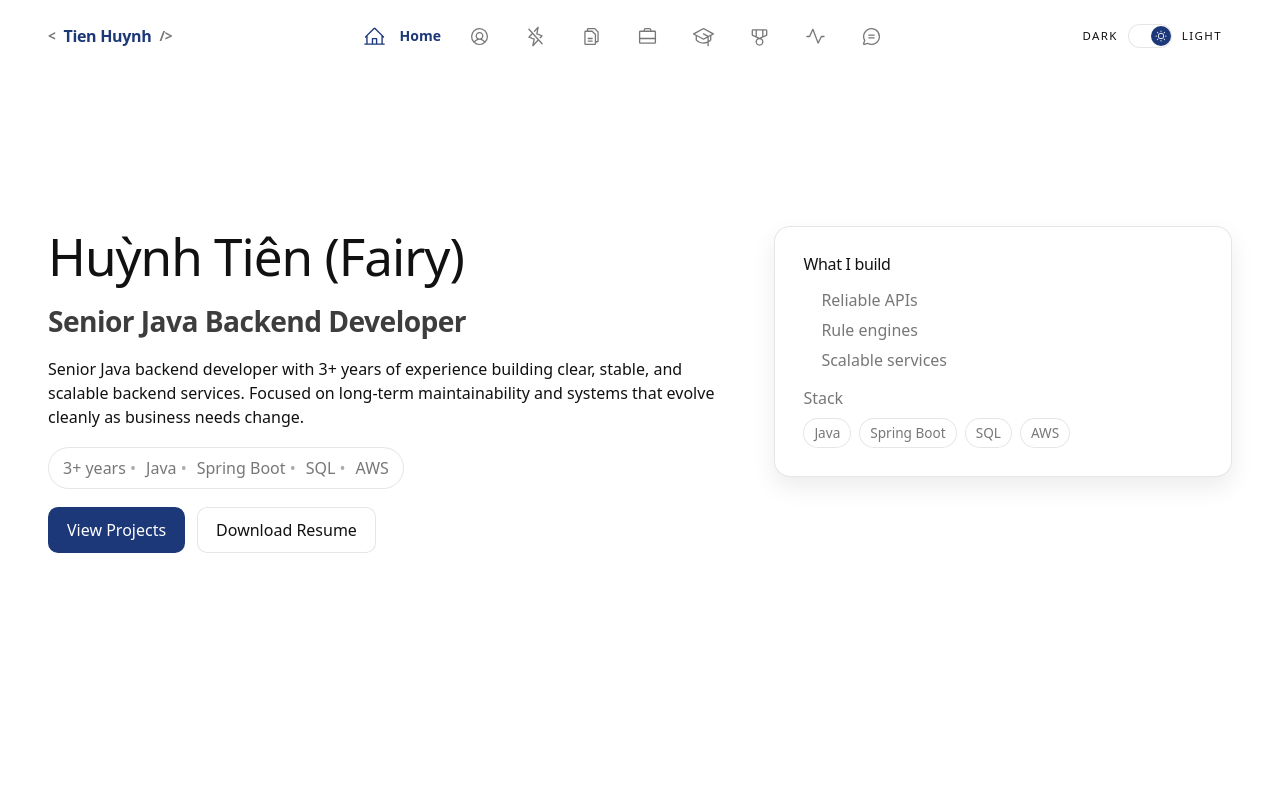
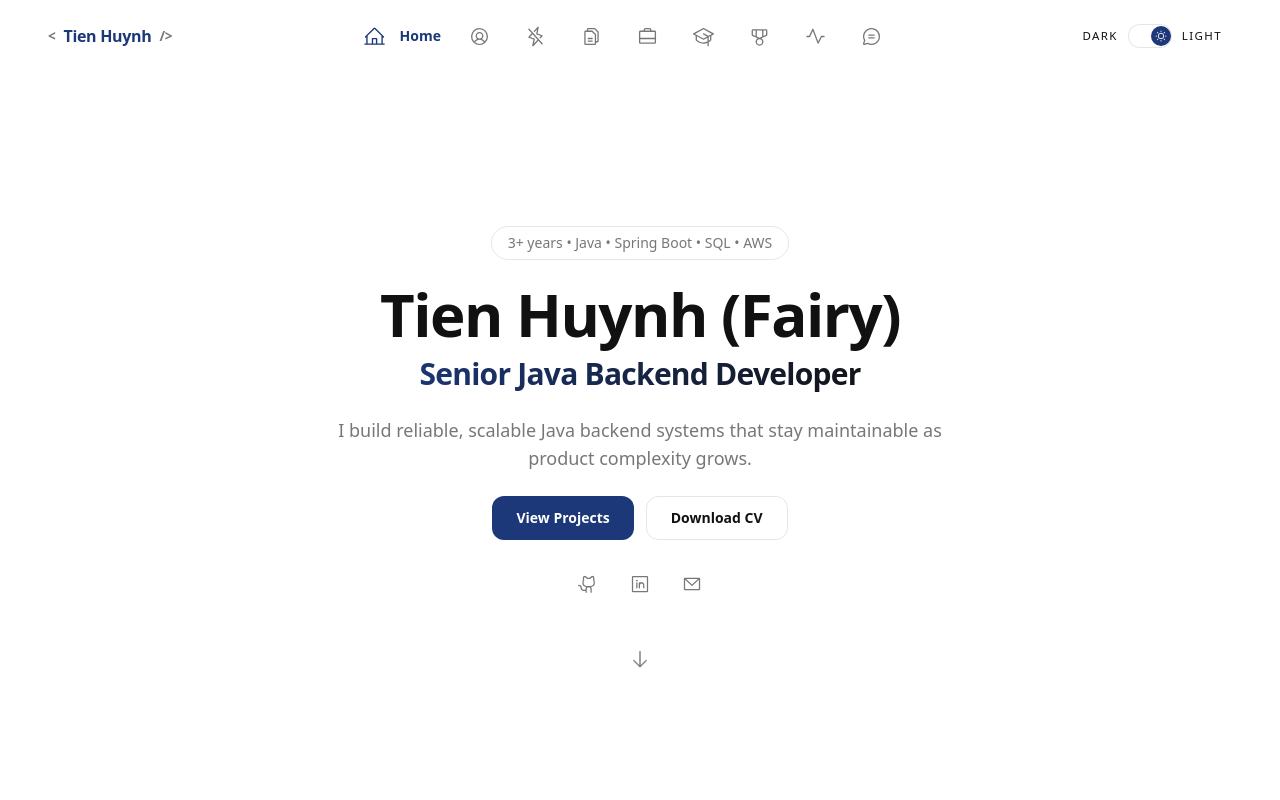
Before and after one commit to tienhuynh-tn/portfolio-tienhuynh-tn, a React (Vite) app: page / in a window 1280 px wide. Shown: the top 800 px of the page. Built offline with nearby package versions, Linux system fonts and the light colour scheme.

Commit message:
feat(hero): redesign Home section to match template layout

```diff
--- a/src/sections/Hero.tsx
+++ b/src/sections/Hero.tsx
@@ -1,63 +1,109 @@
+import {
+  ArrowDown,
+  GithubLogo,
+  LinkedinLogo,
+  EnvelopeSimple,
+} from '@phosphor-icons/react'
+import type { MouseEvent } from 'react'
 import Section from '../components/layout/Section'
 
-const BADGES = ['3+ years', 'Java', 'Spring Boot', 'SQL', 'AWS']
-const HIGHLIGHTS = ['Reliable APIs', 'Rule engines', 'Scalable services']
-const STACK = ['Java', 'Spring Boot', 'SQL', 'AWS']
+const RESUME_PATH = '/resume.pdf'
+const GITHUB_URL = 'https://github.com/tienhuynh-tn'
+const LINKEDIN_URL = 'https://www.linkedin.com/in/tienhuynh-tn/'
+
+const TAGLINE = '3+ years • Java • Spring Boot • SQL • AWS'
+
+function scrollToId(event: MouseEvent<HTMLAnchorElement>, id: string) {
+  event.preventDefault()
+  const element = document.getElementById(id)
+  if (!element) return
+  element.scrollIntoView({ behavior: 'smooth', block: 'start' })
+}
 
 function Hero() {
   return (
     <Section id="home" variant="hero">
-      <div className="heroGrid">
-        <div className="hero">
-          <h1 className="heroTitle">Huỳnh Tiên (Fairy)</h1>
-          <h2 className="heroSubtitle">Senior Java Backend Developer</h2>
+      <div className="relative isolate overflow-hidden">
+        <div className="pointer-events-none absolute left-1/2 top-0 h-64 w-64 -translate-x-1/2 rounded-full bg-[color:var(--primary)]/10 blur-3xl sm:h-80 sm:w-80" />
 
-          <p className="heroSummary">
-            Senior Java backend developer with 3+ years of experience building
-            clear, stable, and scalable backend services. Focused on long-term
-            maintainability and systems that evolve cleanly as business needs
-            change.
+        <div className="mx-auto flex max-w-4xl flex-col items-center gap-6 text-center">
+          <p className="inline-flex items-center rounded-full border border-[color:var(--border)] px-4 py-1.5 text-sm font-medium text-[color:var(--muted)]">
+            {TAGLINE}
           </p>
 
-          <div className="badgeRow" aria-label="Highlights">
-            {BADGES.map((item, idx) => (
-              <span key={item}>
-                {item}
-                {idx < BADGES.length - 1 ? (
-                  <span className="badgeDot"> • </span>
-                ) : null}
-              </span>
-            ))}
+          <div className="space-y-3">
+            <h1 className="text-4xl font-bold tracking-tight text-[color:var(--text)] sm:text-5xl md:text-6xl">
+              Tien Huynh (Fairy)
+            </h1>
+            <h2 className="bg-gradient-to-r from-[color:var(--primary)] to-[color:var(--text)] bg-clip-text text-2xl font-semibold tracking-tight text-transparent sm:text-3xl">
+              Senior Java Backend Developer
+            </h2>
           </div>
 
-          <div className="ctaRow">
-            <a href="#projects" className="btn btnPrimary">
+          <p className="max-w-2xl text-base leading-relaxed text-[color:var(--muted)] sm:text-lg">
+            I build reliable, scalable Java backend systems that stay
+            maintainable as product complexity grows.
+          </p>
+
+          <div className="flex flex-wrap items-center justify-center gap-3">
+            <a
+              href="#projects"
+              onClick={(event) => scrollToId(event, 'projects')}
+              className="inline-flex min-h-11 items-center justify-center rounded-xl bg-[color:var(--primary)] px-6 py-2.5 text-sm font-semibold text-[color:var(--primaryText)] transition hover:opacity-95 focus-visible:outline-none focus-visible:ring-2 focus-visible:ring-[color:var(--ring)]"
+            >
               View Projects
             </a>
-            <a href="/resume.pdf" className="btn btnSecondary">
-              Download Resume
+            <a
+              href={RESUME_PATH}
+              download
+              className="inline-flex min-h-11 items-center justify-center rounded-xl border border-[color:var(--border)] bg-transparent px-6 py-2.5 text-sm font-semibold text-[color:var(--text)] transition hover:text-[color:var(--primary)] focus-visible:outline-none focus-visible:ring-2 focus-visible:ring-[color:var(--ring)]"
+            >
+              Download CV
             </a>
           </div>
+
+          <div className="flex items-center justify-center gap-3">
+            <a
+              href={GITHUB_URL}
+              target="_blank"
+              rel="noreferrer"
+              aria-label="GitHub"
+              className="inline-flex h-10 w-10 items-center justify-center rounded-full bg-[color:var(--surface)]/90 text-[color:var(--muted)] transition hover:scale-105 hover:text-[color:var(--primary)] focus-visible:outline-none focus-visible:ring-2 focus-visible:ring-[color:var(--ring)]"
+            >
+              <GithubLogo size={20} weight="regular" aria-hidden="true" />
+            </a>
+            <a
+              href={LINKEDIN_URL}
+              target="_blank"
+              rel="noreferrer"
+              aria-label="LinkedIn"
+              className="inline-flex h-10 w-10 items-center justify-center rounded-full bg-[color:var(--surface)]/90 text-[color:var(--muted)] transition hover:scale-105 hover:text-[color:var(--primary)] focus-visible:outline-none focus-visible:ring-2 focus-visible:ring-[color:var(--ring)]"
+            >
+              <LinkedinLogo size={20} weight="regular" aria-hidden="true" />
+            </a>
+            <a
+              href="mailto:tien.huynhlt.tn@gmail.com"
+              aria-label="Email"
+              className="inline-flex h-10 w-10 items-center justify-center rounded-full bg-[color:var(--surface)]/90 text-[color:var(--muted)] transition hover:scale-105 hover:text-[color:var(--primary)] focus-visible:outline-none focus-visible:ring-2 focus-visible:ring-[color:var(--ring)]"
+            >
+              <EnvelopeSimple size={20} weight="regular" aria-hidden="true" />
+            </a>
+          </div>
+
+          <a
+            href="#about"
+            aria-label="Scroll to About"
+            onClick={(event) => scrollToId(event, 'about')}
+            className="mt-4 inline-flex items-center justify-center rounded-full p-2 text-[color:var(--muted)] transition hover:text-[color:var(--primary)] focus-visible:outline-none focus-visible:ring-2 focus-visible:ring-[color:var(--ring)]"
+          >
+            <ArrowDown
+              size={22}
+              weight="regular"
+              aria-hidden="true"
+              className="animate-bounce"
+            />
+          </a>
         </div>
-
-        <aside className="heroPanel">
-          <h3>What I build</h3>
-          <ul className="heroBullets">
-            {HIGHLIGHTS.map((item) => (
-              <li key={item}>{item}</li>
-            ))}
-          </ul>
-          <div>
-            <div className="text-muted">Stack</div>
-            <div className="pillRow">
-              {STACK.map((item) => (
-                <span key={item} className="pill">
-                  {item}
-                </span>
-              ))}
-            </div>
-          </div>
-        </aside>
       </div>
     </Section>
   )
```
